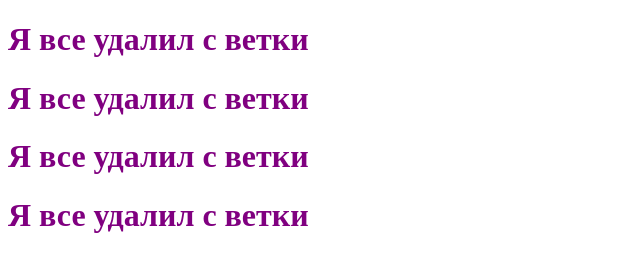
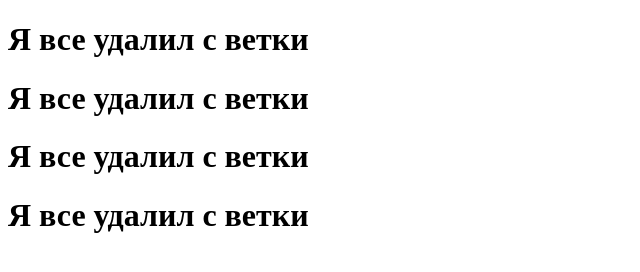
Before and after one commit to Radel-AU/git_practice_repo, a plain HTML site: page index.html in a window 1280 px wide. Shown: the whole page, without its empty margins (0-640 px from the left). Drawn offline with Linux system fonts and the light colour scheme.

Commit message:
Revert "new color"
This reverts commit d2be6155844cd5fc17248aa101ecb43b5f69475a.

```diff
--- a/index.html
+++ b/index.html
@@ -6,7 +6,6 @@
           content="width=device-width, user-scalable=no, initial-scale=1.0, maximum-scale=1.0, minimum-scale=1.0">
     <meta http-equiv="X-UA-Compatible" content="ie=edge">
     <title>Document</title>
-    <link rel="stylesheet" href="./style.css">
 </head>
 <body>
 <h1>Я все удалил с ветки </h1>
--- a/style.css
+++ /dev/null
@@ -1,3 +0,0 @@
-h1 {
-    color: purple;
-}
```
